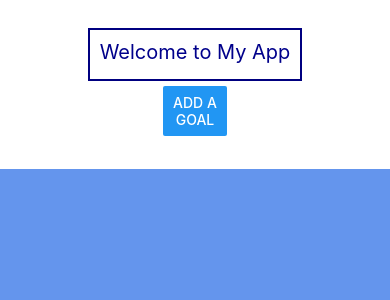
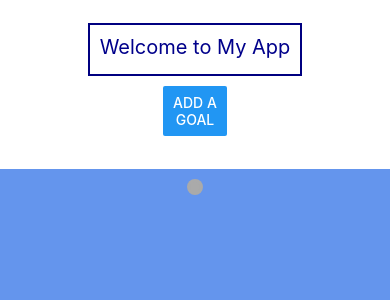
Before and after one commit to EstelleJiani/CS5520, a React Native app: screen / in a window 390 px wide. Shown: the top 300 px of the page. Built offline with nearby package versions, Linux system fonts and the light colour scheme.

Commit message:
Changed styling on the text

```diff
--- a/App.js
+++ b/App.js
@@ -38,7 +38,9 @@ export default function App() {
       </View>
 
       <View style={styles.bottomView}>
-        <Text style={styles.text}>{receivedData}</Text>
+        <View style={styles.textContainer}>
+          <Text style={styles.text}>{receivedData}</Text>
+        </View>
       </View>
 
     </SafeAreaView>
@@ -54,14 +56,22 @@ const styles = StyleSheet.create({
   },
   text:{
     color: 'white',
-    fontSize: 20,
-    padding: 20,
+    backgroundColor: '#aaa',
+    fontSize: 15,
+    padding: 5,
+    borderRadius: 5,
   },
   topView:{
     flex: 1,
     bancgroundColor: 'aliceblue',
     alignItems: 'center',
     justifyContent: 'center',
+  },
+  textContainer:{
+    backgroundColor: '#aaa',
+    borderRadius: 10,
+    padding: 3,
+    margin: 10,
   },
   bottomView:{
     flex: 4,
@@ -75,7 +85,7 @@ const styles = StyleSheet.create({
   },
   button:{
     width:"30%",
-    margin:5,
+    margin:10,
     color:"white",
     borderRadius: 8,
     backgroundColor:"whitesmoke",
```
